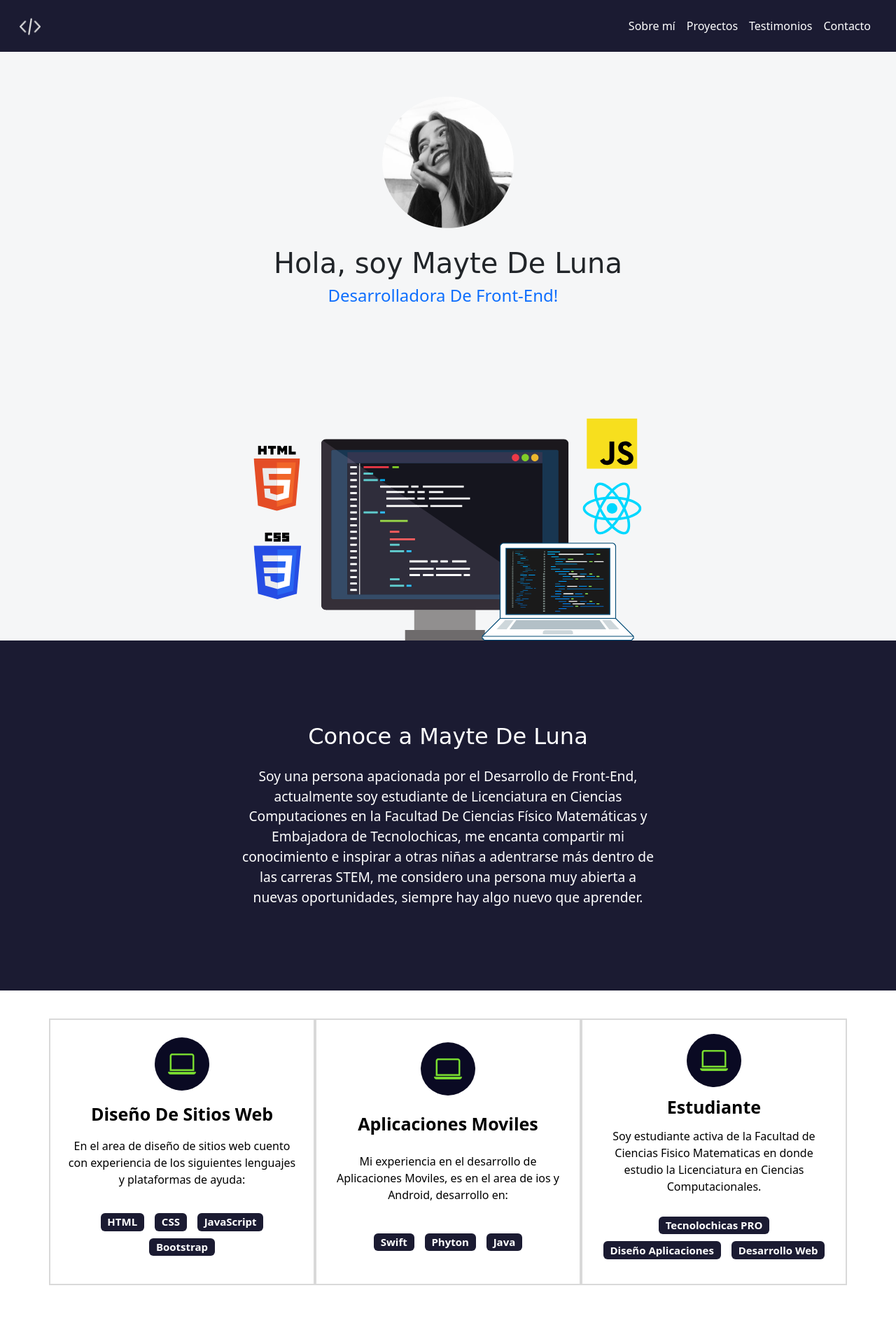
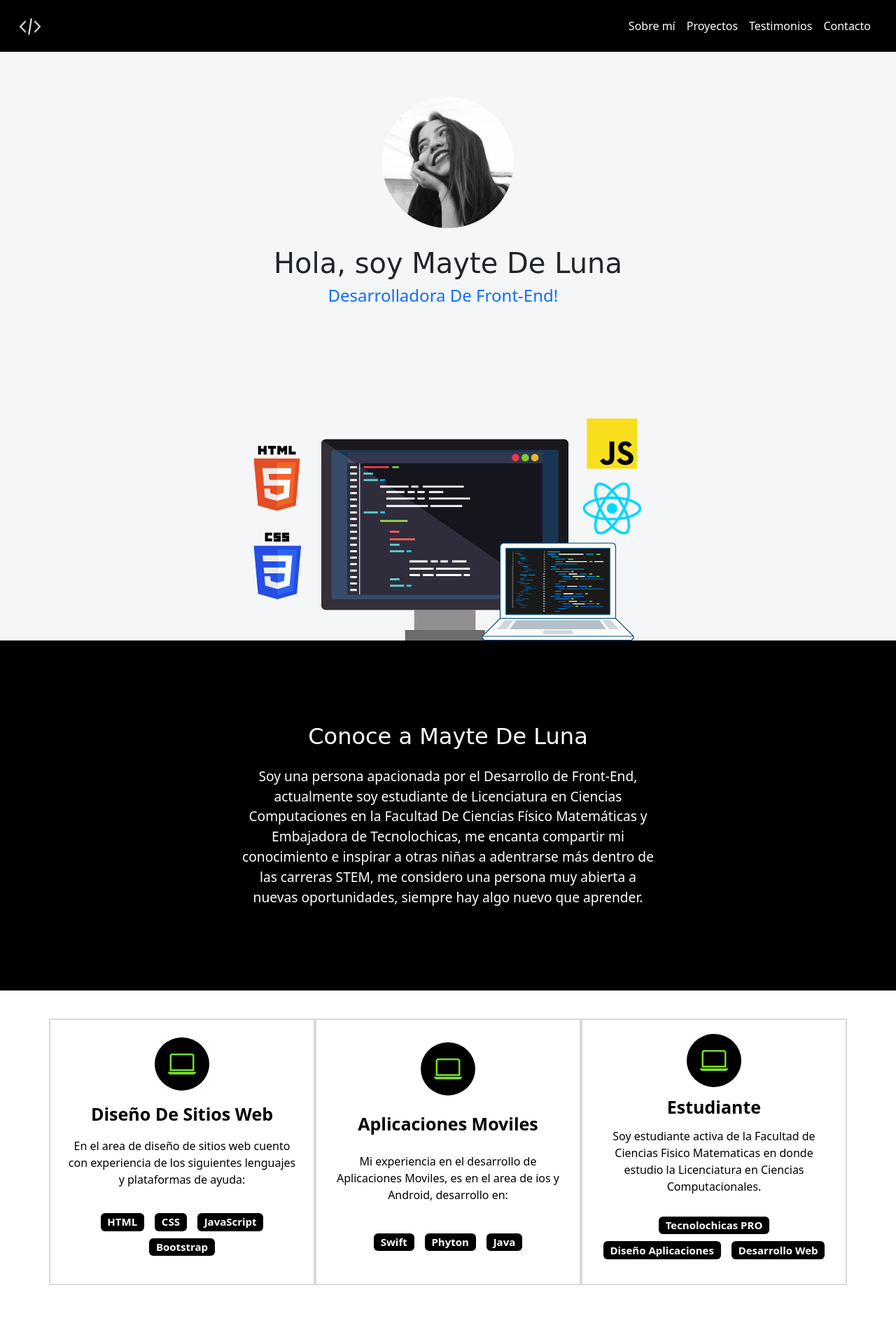
Before and after one commit to maydeluna/maydeluna.github.io, a plain HTML site: page index.html in a window 1280 px wide. Shown: the top 1900 px of the page at 70% size. Drawn offline with nearby package versions, Linux system fonts and the light colour scheme; a web font is replaced by a local one.

Commit message:
Add files via upload

```diff
--- a/style.css
+++ b/style.css
@@ -2,7 +2,7 @@
 
 .navbar {
   padding: 1rem;
-  background-color: #1b1b32;
+  background-color: #000000;
   color: white;
   position: fixed;
   width: 100%;
@@ -11,6 +11,7 @@
 .navbar-collapse {
   align-items: center;
   justify-content: space-between;
+  color:white;
 }
 
 .nav-link{
@@ -36,7 +37,7 @@ h1 {
 
 .seccion-oscura {
   color: white;
-  background-color: #1b1b32;
+  background-color: #000000;
 }
 
 .seccion-clara {
@@ -62,7 +63,7 @@ h1 {
 .btn-info {
   font-size: 1.1rem;
   margin: 20px;
-  background-color: #1b1b32;
+  background-color: #000000;
   color: white;
 
 }
@@ -98,6 +99,7 @@ h1 {
   color: #615151;
 }
 
+
 /* Sobre mi */
 
 .sobre-mi {
@@ -128,13 +130,13 @@ h1 {
 
 .experiencia .columna:hover {
   color: white;
-  background-color: #1b1b32;
+  background-color: #000000;
 }
 
 .experiencia i {
   font-size: 2.5rem;
   color: #7ade30;
-  background-color: #0a0a23;
+  background-color: #000000;
   padding: 8px 19px;
   border-radius: 50%;
 }
@@ -153,7 +155,7 @@ h1 {
 
 .badge {
   margin: 5px;
-  background-color: #1b1b32;
+  background-color: #000000;
 }
 
 /* Proyectos */
```
